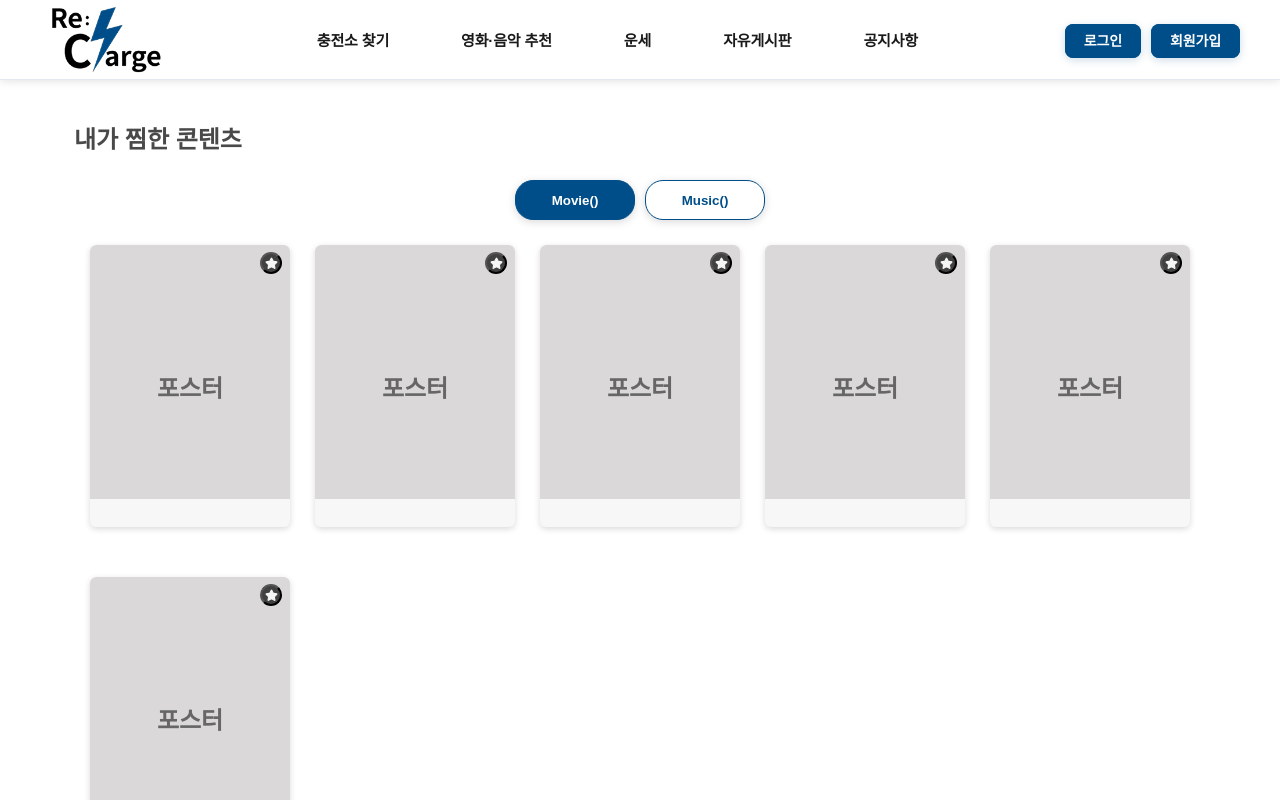
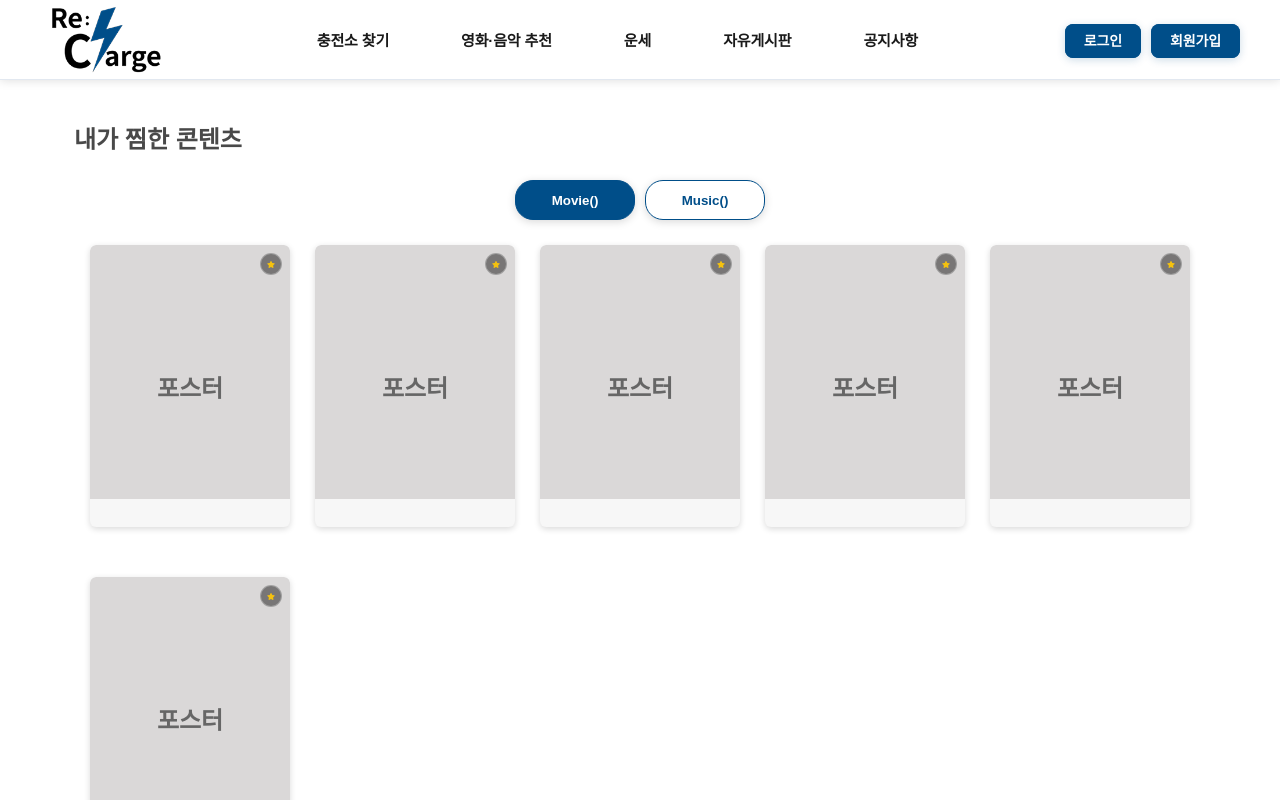
Before and after one commit to mirke725931-gif/recharge-lovable, a React (Create React App) app: page /bookmark in a window 1280 px wide. Built offline with nearby package versions, Linux system fonts and the light colour scheme.

Commit message:
css수정

```diff
--- a/package.json
+++ b/package.json
@@ -8,7 +8,7 @@
     "@testing-library/jest-dom": "^6.6.3",
     "@testing-library/react": "^16.1.0",
     "@testing-library/user-event": "^13.2.1",
-    "lucide-react": "^0.552.0",
+    "lucide-react": "^0.553.0",
     "react": "^19.2.0",
     "react-dom": "^19.2.0",
     "react-icons": "^5.5.0",
--- a/src/components/auth/Bookmark.js
+++ b/src/components/auth/Bookmark.js
@@ -1,6 +1,7 @@
 import React from "react";
 import '../../css/auth/Bookmark.css';
 import { Star } from "lucide-react";
+import {FaStar, FaRegStar} from "react-icons/fa"
 import { Tabs, TabsList, TabsTrigger, TabsContent } from "../ui/tabs";
 
 function Bookmark() {
@@ -33,7 +34,7 @@ function Bookmark() {
                             <p>포스터</p>
                         </div>
                         <button className="Bookmark_like_btn">
-                            <Star className="star" />
+                            <FaStar className="star" />
                         </button>
                         <div className="Bookmark_movie_title">
                         </div>
@@ -43,7 +44,7 @@ function Bookmark() {
                             <p>포스터</p>
                         </div>
                         <button className="Bookmark_like_btn">
-                            <Star className="star" />
+                            <FaStar className="star" />
                         </button>
                         <div className="Bookmark_movie_title">
                         </div>
@@ -53,7 +54,7 @@ function Bookmark() {
                             <p>포스터</p>
                         </div>
                         <button className="Bookmark_like_btn">
-                            <Star className="star" />
+                            <FaStar className="star" />
                         </button>
                         <div className="Bookmark_movie_title">
                         </div>
@@ -63,7 +64,7 @@ function Bookmark() {
                             <p>포스터</p>
                         </div>
                         <button className="Bookmark_like_btn">
-                            <Star className="star" />
+                            <FaStar className="star" />
                         </button>
                         <div className="Bookmark_movie_title">
                         </div>
@@ -73,7 +74,7 @@ function Bookmark() {
                             <p>포스터</p>
                         </div>
                         <button className="Bookmark_like_btn">
-                            <Star className="star" />
+                            <FaStar className="star" />
                         </button>
                         <div className="Bookmark_movie_title">
                         </div>
@@ -83,7 +84,7 @@ function Bookmark() {
                             <p>포스터</p>
                         </div>
                         <button className="Bookmark_like_btn">
-                            <Star className="star" />
+                            <FaStar className="star" />
                         </button>
                         <div className="Bookmark_movie_title">
                             영화제목
@@ -98,8 +99,8 @@ function Bookmark() {
                         <div className="Bookmark_img_music">
                             <p>포스터</p>
                         </div>
-                        <button className="Bookmark_like_btn_music">
-                            <Star className="star" />
+                        <button className="Bookmark_like_btn">
+                            <FaStar className="star" />
                         </button>
                         <div className="Bookmark_movie_title">
                              ssds
--- a/src/components/findcontents/movie/MovieDetail.js
+++ b/src/components/findcontents/movie/MovieDetail.js
@@ -53,7 +53,7 @@ function MovieDetail() {
                 </div>
                 <div className="moviedetail_comment_post">
                     <input type="text" placeholder="댓글 입력"/>
-                    <button className="moviedetail_btn">Post</button>
+                    <button className="moviedetail_btn">등록</button>
                 </div>
                 <ul className="moviedetail_comment_lists">
                     <li className="usermooviedetail_comment_list">
@@ -61,8 +61,8 @@ function MovieDetail() {
                             <span className="moviedetail_comment_id">bbq0638</span>
                             <span className="moviedetail_comment_time">2시간 전</span>
                             <div className="moviedetail_comment_btn">
-                                <button className="moviedetail_comment_edit">Edit</button>
-                                <button className="moviedetail_comment_delete">Delete</button>
+                                <button className="moviedetail_comment_edit">수정</button>
+                                <button className="moviedetail_comment_delete">삭제</button>
                             </div>
                         </div>
                         <span className="moviedetail_comment_text">댓글내용</span>
--- a/src/components/findcontents/movie/UserMovieDetail.js
+++ b/src/components/findcontents/movie/UserMovieDetail.js
@@ -67,7 +67,7 @@ function UserMovieDetail() {
                 </div>
                 <div className="usermoviedetail_comment_post">
                     <input type="text" placeholder="댓글 입력"/>
-                    <button className="usermoviedetail_btn">Post</button>
+                    <button className="usermoviedetail_btn">등록</button>
                 </div>
                 <ul className="usermoviedetail_comment_lists">
                     <li className="usermooviedetail_comment_list">
@@ -75,8 +75,8 @@ function UserMovieDetail() {
                             <span className="usermoviedetail_comment_id">bbq0638</span>
                             <span className="usermoviedetail_comment_time">2시간 전</span>
                             <div className="usermoviedetail_comment_btn">
-                                <button className="usermoviedetail_comment_edit">Edit</button>
-                                <button className="usermoviedetail_comment_delete">Delete</button>
+                                <button className="usermoviedetail_comment_edit">수정</button>
+                                <button className="usermoviedetail_comment_delete">삭제</button>
                             </div>
                         </div>
                         <span className="usermoviedetail_comment_text">댓글내용</span>
--- a/src/components/findcontents/music/FindMusic.js
+++ b/src/components/findcontents/music/FindMusic.js
@@ -76,7 +76,7 @@ function FindMusic() {
                     <li className="findmusic_music_list">
                             <img src="https://placehold.co/180x180?text=1" className="findmusic_weather_img" alt="포스터"/>
                             <button className={`findmusic_fav_btn ${isFavorite ? "primary" : "outline"}`} onClick={toggleFavorite}>
-                                                            {isFavorite ? <FaStar color="#F4C10F"/> : <FaRegStar />}</button>
+                                                            {isFavorite ? <FaStar color="#F4C10F" /> : <FaRegStar/>}</button>
                             <div className="findmusic_music_info">
                                 <span>노래 제목</span>
                                 <span>가수</span>
--- a/src/components/findcontents/music/UserMusicDetail.js
+++ b/src/components/findcontents/music/UserMusicDetail.js
@@ -86,7 +86,7 @@ function UserMusicDetail() {
                 </div>
                 <div className="usermusicdetail_comment_post">
                     <input type="text" placeholder="댓글 입력"/>
-                    <button className="usermusicdetail_btn">Post</button>
+                    <button className="usermusicdetail_btn">등록</button>
                 </div>
                 <ul className="usermusicdetail_comment_lists">
                     <li className="usermooviedetail_comment_list">
@@ -94,8 +94,8 @@ function UserMusicDetail() {
                             <span className="usermusicdetail_comment_id">bbq0638</span>
                             <span className="usermusicdetail_comment_time">2시간 전</span>
                             <div className="usermusicdetail_comment_btn">
-                                <button className="usermusicdetail_comment_edit">Edit</button>
-                                <button className="usermusicdetail_comment_delete">Delete</button>
+                                <button className="usermusicdetail_comment_edit">수정</button>
+                                <button className="usermusicdetail_comment_delete">삭제</button>
                             </div>
                         </div>
                         <span className="usermusicdetail_comment_text">댓글내용</span>
--- a/src/css/auth/Bookmark.css
+++ b/src/css/auth/Bookmark.css
@@ -100,19 +100,21 @@
     font-weight: bold;
 }
 .Bookmark_like_btn {
-    border-radius: 50%;
+    position: absolute;
+    background: rgba(0,0,0,0.45);
+    top: 8px;
+    right: 8px;
+    z-index: 2;
+    display: inline-flex;
+    align-items: center;
+    justify-content: center;
     width: 22px;
     height: 22px;
-    display: flex;
-    align-items: center;
-    justify-content: center;
-    padding: 0;
-    margin: 0;
-    background-color: rgb(65, 65, 65);
-    position: absolute;
-    top: 7px;
-    left: 170px;
+    border-radius: 50%;
+    border: none;
     cursor: pointer;
+    border: 1px solid rgba(255,255,255,0.3);
+    transition: background-color 0.2s ease, transform 0.2s ease, border-color 0.2s ease, color 0.2s ease;
 }
 .Bookmark_like_btn:hover {
     border-radius: 50%;
@@ -123,17 +125,18 @@
     justify-content: center;
     padding: 0;
     margin: 0;
-    background-color: #004E89;
+    background-color: rgba(0,0,0,0.65);
     position: absolute;
     top: 7px;
     left: 170px;
     cursor: pointer;
+    transform: scale(1.05);
 }
 .star {
   width: 13px;
   height: 13px;
-  color: whitesmoke;
-  fill: whitesmoke;
+  color: #F4C10F;
+  fill: #F4C10F;
 }
 
 .Bookmark_movie_title{
@@ -178,39 +181,3 @@
     font-size: 24px;
     font-weight: bold;
 }
-.Bookmark_like_btn_music{
-    border-radius: 50%;
-    width: 22px;
-    height: 22px;
-    display: flex;
-    align-items: center;
-    justify-content: center;
-    padding: 0;
-    margin: 0;
-    background-color: rgb(65, 65, 65);
-    position: absolute;
-    top: 7px;
-    left: 170px;
-    cursor: pointer;
-}
-.Bookmark_like_btn_music:hover {
-    border-radius: 50%;
-    width: 22px;
-    height: 22px;
-    display: flex;
-    align-items: center;
-    justify-content: center;
-    padding: 0;
-    margin: 0;
-    background-color: #004E89;
-    position: absolute;
-    top: 7px;
-    left: 170px;
-    cursor: pointer;
-}
-.star {
-  width: 13px;
-  height: 13px;
-  color: whitesmoke;
-  fill: whitesmoke;
-}
--- a/src/css/findcontents/movie/UserMovieDetail.css
+++ b/src/css/findcontents/movie/UserMovieDetail.css
@@ -135,18 +135,18 @@
 
 .usermoviedetail_user{
     display: flex;
-    gap: 0.8rem;
+    gap: 8px;
     margin-bottom: 1rem;
 }
 
 .usermoviedetail_user span:first-child{
     color: #67777e;
-    font-size: 1.2rem;
+    font-size: 1rem;
     font-weight: 600;
 }
 .usermoviedetail_user span:last-child{
     color: #004e89;
-    font-size: 1rem;
+    font-size: 0.8rem;
     font-weight: 500;
 }
 
--- a/src/css/findcontents/music/UserMusicDetail.css
+++ b/src/css/findcontents/music/UserMusicDetail.css
@@ -145,18 +145,18 @@
 
 .usermusicdetail_user{
     display: flex;
-    gap: 0.5rem;
+    gap: 8px;
     margin-bottom: 1rem;
 }
 
 .usermusicdetail_user span:first-child{
     color: #67777e;
-    font-size: 1.2rem;
+    font-size: 1rem;
     font-weight: 600;
 }
 .usermusicdetail_user span:last-child{
     color: #004e89;
-    font-size: 1rem;
+    font-size: 0.8rem;
     font-weight: 400;
 }
 
```
Also changed, not shown: src/css/findcontents/music/FindMusic.css (+10 -5 lines), 1 other file (tests, documents, lock files or other folders).
